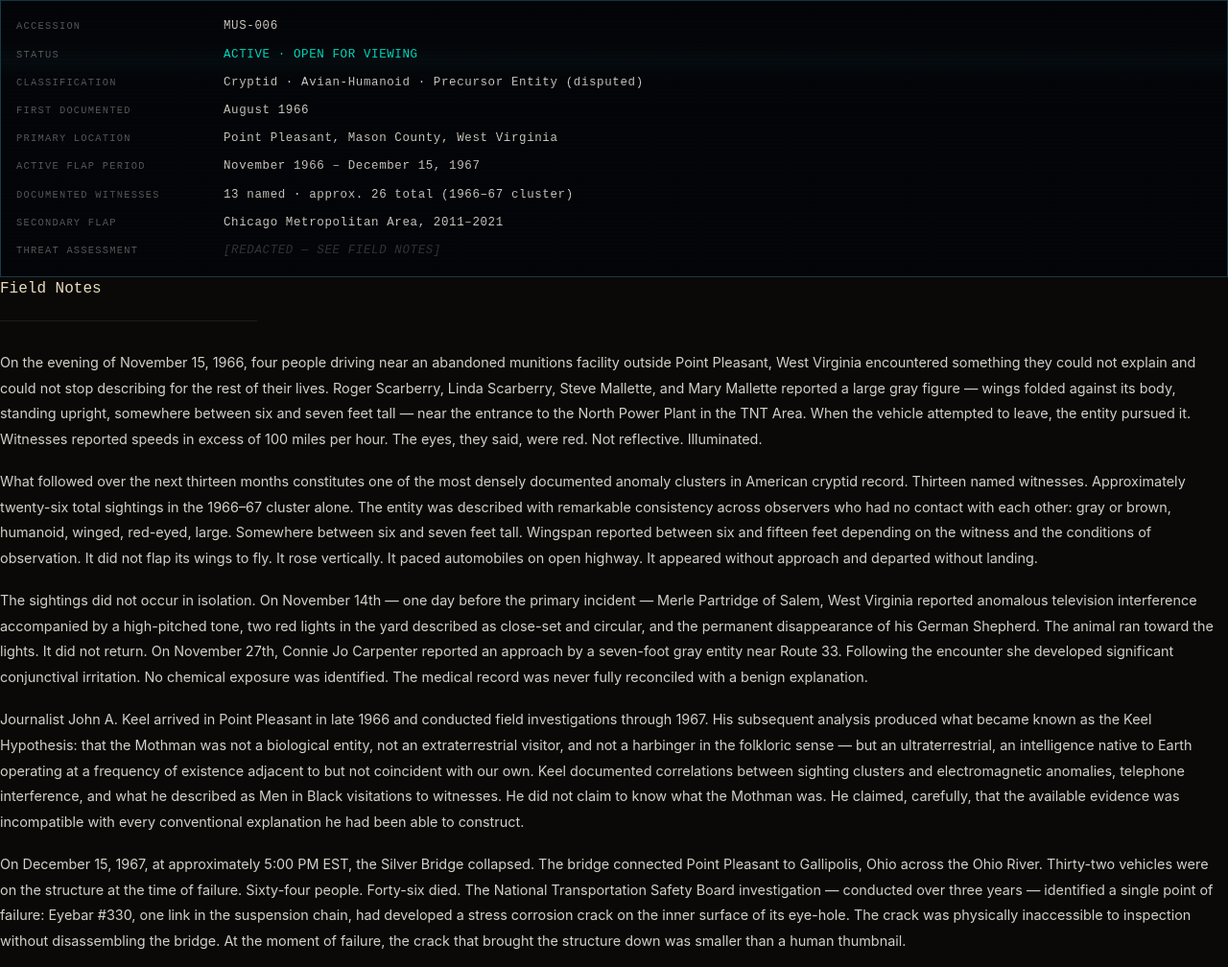
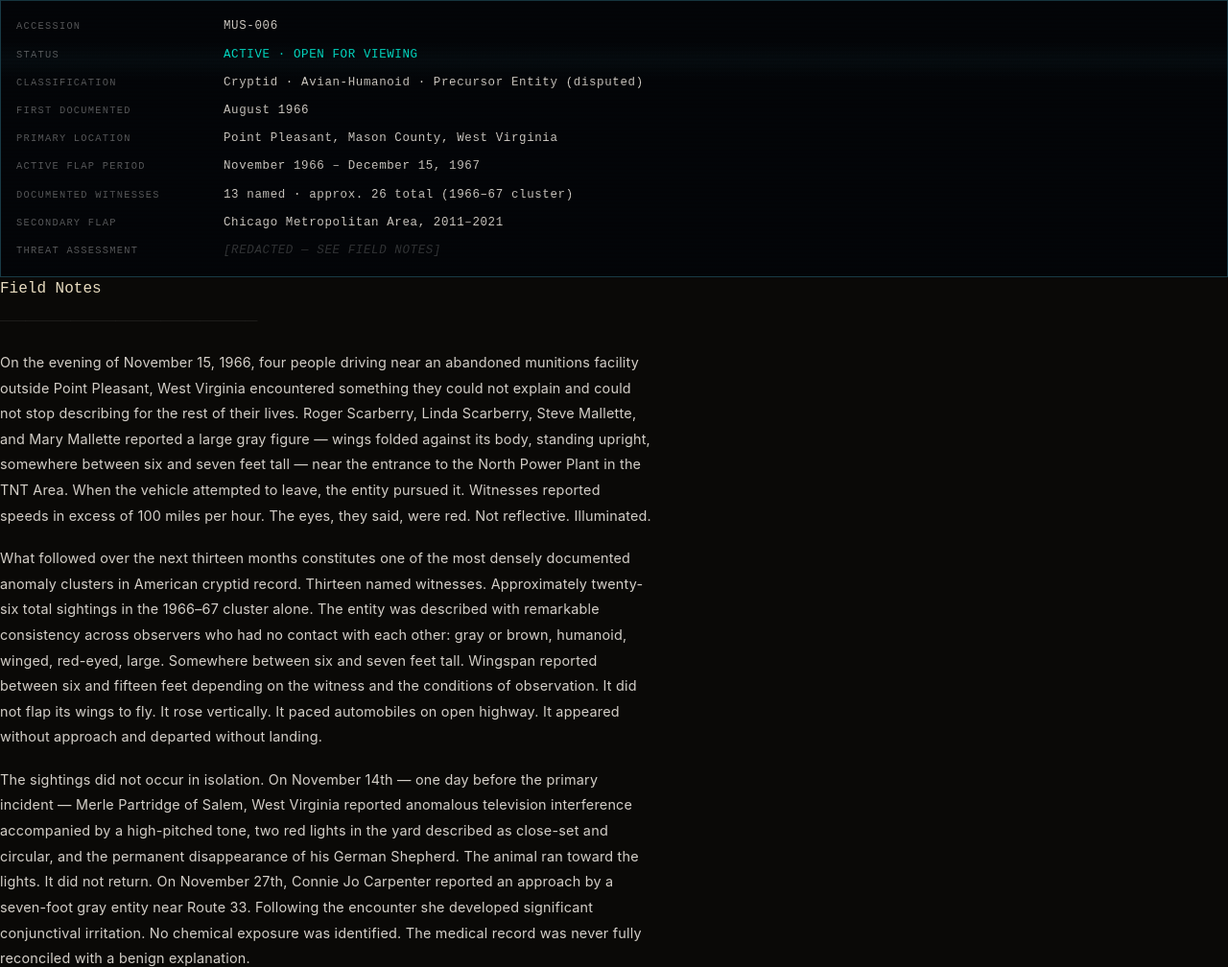
Before and after one commit to JohnnyMa9ic/lithium-dreams-site, an Astro site: page /museum/bct-001-mothman in a window 1280 px wide. Shown: the part 643-1651 px from the top of the page at 96% size. Built offline with nearby package versions, Linux system fonts and the light colour scheme; Astro itself is replaced by a stand-in of ours.

Commit message:
fix: constrain exhibit body + prose width on bct-001-mothman — layout polish

```diff
--- a/src/pages/museum/bct-001-mothman.astro
+++ b/src/pages/museum/bct-001-mothman.astro
@@ -339,10 +339,10 @@ const exhibit = {
   .placard-val--redacted { color: rgba(255,255,255,0.2); font-style: italic; }
 
   /* Exhibit body */
-  .exhibit-body { display: flex; flex-direction: column; gap: 0.75rem; }
+  .exhibit-body { display: flex; flex-direction: column; gap: 0.75rem; max-width: 780px; }
   .exhibit-divider { font-size: 0.7rem; color: rgba(255,255,255,0.1); overflow: hidden; }
-  .exhibit-text { display: flex; flex-direction: column; gap: 1.1rem; padding: 0.5rem 0; }
-  .exhibit-text p { font-size: 0.9rem; line-height: 1.85; color: var(--ldi-text, #d4cfc8); }
+  .exhibit-text { display: flex; flex-direction: column; gap: 1.1rem; padding: 0.5rem 0; max-width: 680px; }
+  .exhibit-text p { font-size: 0.9rem; line-height: 1.85; color: var(--ldi-text, #d4cfc8); letter-spacing: 0.015em; }
   .exhibit-note { font-size: 0.72rem !important; letter-spacing: 0.04em; line-height: 1.6 !important; }
 
   /* Witness table */
```
